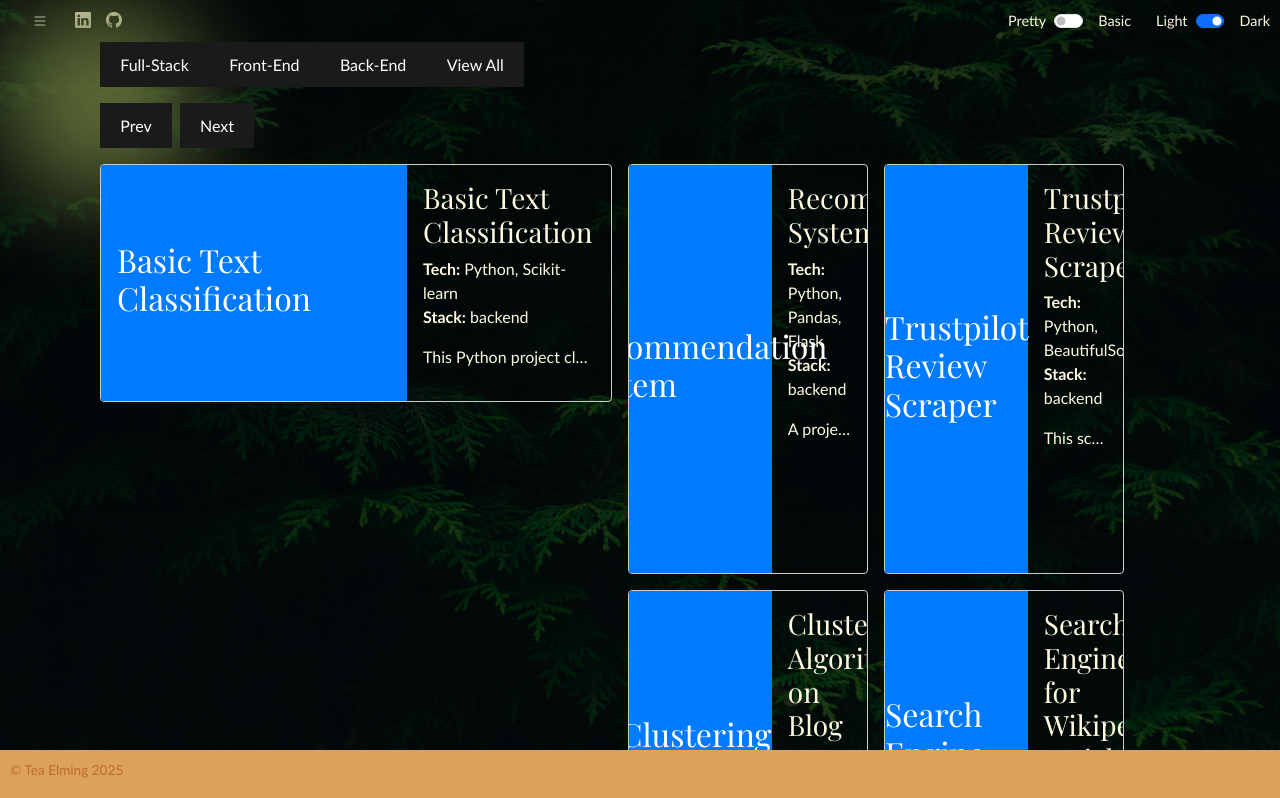
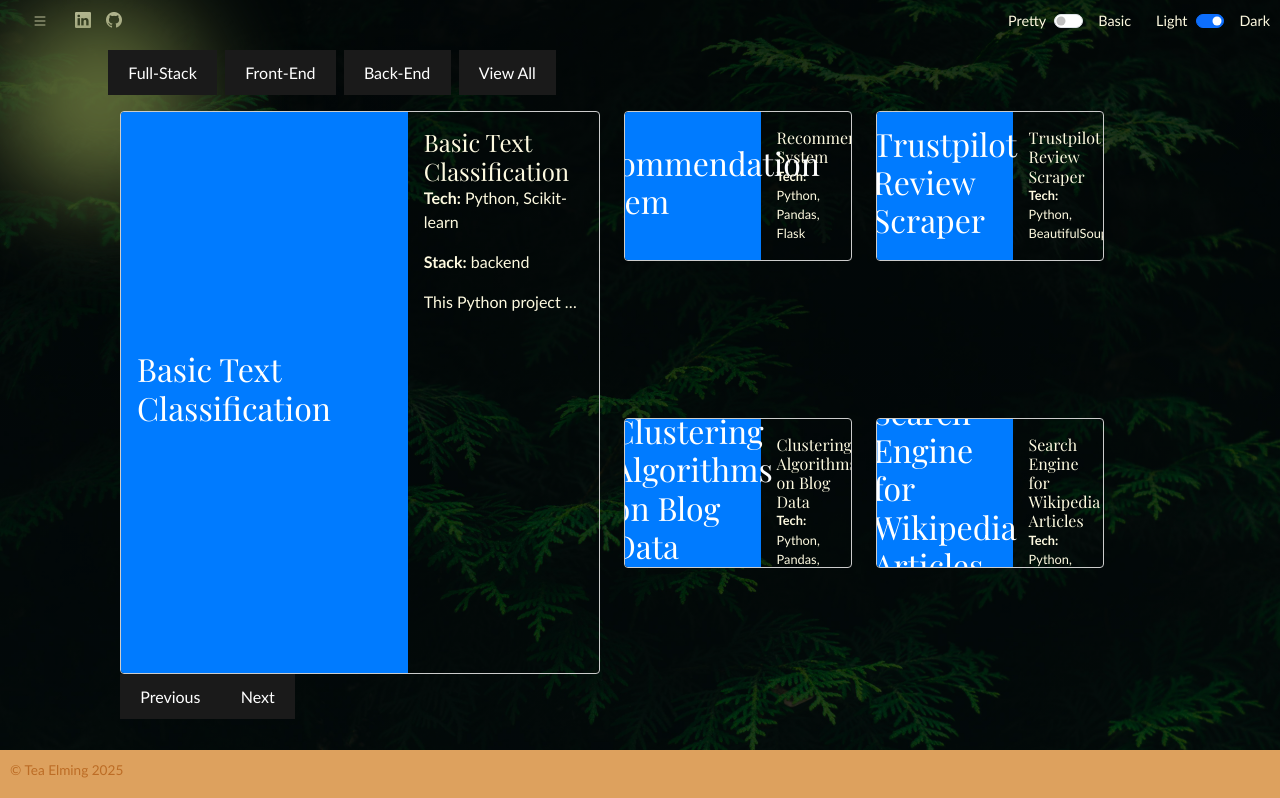
Before and after one commit to TeaElming/TeaElmingPortfolio, a React (Vite) app in the folder my-portfolio/: page /projects in a window 1280 px wide. Shown: the top 798 px of the page. Built offline with nearby package versions, Linux system fonts and the light colour scheme.

Commit message:
Slightly improved formatting

```diff
--- a/my-portfolio/src/components/projects/css/project-card.css
+++ b/my-portfolio/src/components/projects/css/project-card.css
@@ -1,20 +1,44 @@
-/* ProjectCard.css */
-
+/* Base Card Styles */
 .project-card {
   display: flex;
   border: 1px solid #ccc;
   border-radius: 4px;
-  overflow: hidden;
-  min-height: 150px;
+  /* Remove min-height; height is defined in variants */
 }
 
+/* Big Card Styles */
+.project-card[data-variant="big"] {
+  height: calc(100% - 50px);
+  overflow: auto;
+}
+.project-card[data-variant="big"] .card-title {
+  font-size: 1.5rem;
+}
+.project-card[data-variant="big"] .field-title {
+  font-size: 1rem;
+}
+
+/* Small Card Styles */
+.project-card[data-variant="small"] {
+  height: 150px; /* fixed height for small cards */
+  overflow: auto; /* scrollable if content overflows */
+}
+.project-card[data-variant="small"] .card-title {
+  font-size: 1rem;
+}
+.project-card[data-variant="small"] .field-title {
+  font-size: 0.8rem;
+}
+
+/* The rest of your styles remain unchanged */
 .left-media {
   width: 60%;
   position: relative;
+  height: 100%; /* Ensures the media section takes full height */
 }
 
 .blue-fallback {
-  background-color: #007BFF;
+  background-color: #007bff;
   height: 100%;
   color: #fff;
   display: flex;
@@ -50,18 +74,11 @@
   padding: 1rem;
   display: flex;
   flex-direction: column;
-}
-
-.card-title {
-  margin: 0 0 0.5rem;
-}
-
-.fieldTitle {
-  margin: 0;
+  height: 100%; /* Ensures the info section takes full height */
+  overflow-y: auto; /* Scrollable if content overflows */
 }
 
 .hoverable-text {
-  margin-top: 1rem;
   white-space: nowrap;
   overflow: hidden;
   text-overflow: ellipsis;
--- /dev/null
+++ b/my-portfolio/src/components/projects/css/project-list.css
@@ -0,0 +1,48 @@
+.projects-grid {
+  display: flex;
+  gap: 1rem;
+  height: 100%;
+  /* Ensure the grid fills its parent container */
+}
+
+/* Big Card Container takes half the width and full height */
+.big-card-container {
+  width: 50%;
+  height: 100%;
+  display: flex;
+  flex-direction: column;
+  gap: 0.5rem;
+}
+
+/* Big Card: take all available vertical space except the controls */
+.big-card {
+  flex: 1;
+  width: 100%;
+  height: 100%;
+  /* Optionally, ensure the image inside covers the container */
+  overflow: hidden;
+}
+
+/* Controls: remain at the bottom with minimal height */
+.projects-grid-controls {
+  display: flex;
+  justify-content: center;
+  gap: 0.5rem;
+}
+
+/* Small Cards Grid: match the big card in height and width */
+.small-cards-grid {
+  width: 50%;
+  flex: 1;
+  /* Fills the same height as the big-card-container */
+  display: grid;
+  grid-template-columns: 1fr 1fr;
+  grid-template-rows: 1fr 1fr;
+  gap: 1rem;
+}
+
+/* Reduce text size for small project cards */
+.project-card--small {
+  font-size: 0.8rem;
+  /* Adjust value as needed */
+}
--- a/my-portfolio/src/components/projects/project-card.tsx
+++ b/my-portfolio/src/components/projects/project-card.tsx
@@ -14,51 +14,48 @@ interface Project {
 
 interface ProjectCardProps {
 	project: Project
+	variant?: "big" | "small"
 }
 
 const MAX_DESC_LENGTH = 100
 
-const ProjectCard: React.FC<ProjectCardProps> = ({ project }) => {
-  // Combine images + optional video for carousel
+const ProjectCard: React.FC<ProjectCardProps> = ({
+	project,
+	variant = "big",
+}) => {
 	const mediaItems = [
 		...project.imgs.map((img) => ({ type: "image", src: img })),
 		...(project.video ? [{ type: "video", src: project.video }] : []),
 	]
+
 	const [mediaIndex, setMediaIndex] = useState(0)
 
-  // Truncate each line of description if necessary
 	const truncatedDescription = project.description
 		.map((desc) =>
-      desc.length > MAX_DESC_LENGTH ? desc.slice(0, MAX_DESC_LENGTH) + "..." : desc
+			desc.length > MAX_DESC_LENGTH
+				? desc.slice(0, MAX_DESC_LENGTH) + "..."
+				: desc
 		)
 		.join(" ")
 
 	return (
-    <div className="project-card">
-      {/* Left side (media) */}
+		// Use a data attribute to indicate the card variant
+		<div className="project-card" data-variant={variant}>
 			<div className="left-media">
 				{mediaItems.length === 0 ? (
-          // Fallback if no media
 					<div className="blue-fallback">
 						<h2>{project.title}</h2>
 					</div>
-        ) : (
-          <>
-            {mediaItems[mediaIndex].type === "image" ? (
+				) : mediaItems[mediaIndex].type === "image" ? (
 					<img
 						src={mediaItems[mediaIndex].src}
 						alt={project.title}
 						className="media"
 					/>
 				) : (
-              <video
-                src={mediaItems[mediaIndex].src}
-                controls
-                className="media"
-              />
+					<video src={mediaItems[mediaIndex].src} controls className="media" />
 				)}
 
-            {/* "Dots" for multiple media items */}
 				{mediaItems.length > 1 && (
 					<div className="dots-container">
 						{mediaItems.map((_, i) => (
@@ -71,23 +68,17 @@ const ProjectCard: React.FC<ProjectCardProps> = ({ project }) => {
 						))}
 					</div>
 				)}
-          </>
-        )}
 			</div>
 
-      {/* Right side (info) */}
 			<div className="right-info">
 				<h3 className="card-title">{project.title}</h3>
-        <p className="fieldTitle">
+				<p className="field-title">
 					<strong>Tech:</strong> {project.technologies.join(", ")}
 				</p>
-        <p className="fieldTitle">
+				<p className="field-title">
 					<strong>Stack:</strong> {project.stack}
 				</p>
-        <p
-          className="hoverable-text"
-          title={project.description.join("\n")} // shows full text on hover
-        >
+				<p className="hoverable-text" title={project.description.join("\n")}>
 					{truncatedDescription}
 				</p>
 			</div>
--- a/my-portfolio/src/components/projects/project-list.tsx
+++ b/my-portfolio/src/components/projects/project-list.tsx
@@ -1,6 +1,11 @@
 /** @format */
 import React, { useState } from "react"
 import ProjectCard from "./project-card"
+import "./css/project-list.css"
+
+import Container from "react-bootstrap/Container"
+import Row from "react-bootstrap/Row"
+import Col from "react-bootstrap/Col"
 
 interface Project {
 	title: string
@@ -12,18 +17,18 @@ interface Project {
 	video: string
 }
 
-interface ProjectsGridProps {
+interface ProjectsCarouselProps {
 	projects: Project[]
 }
 
-const ProjectsGrid: React.FC<ProjectsGridProps> = ({ projects }) => {
+const ProjectsCarousel: React.FC<ProjectsCarouselProps> = ({ projects }) => {
 	const [bigIndex, setBigIndex] = useState(0)
 
 	if (!projects || projects.length === 0) {
 		return <div>No projects found.</div>
 	}
 
-	// Handy mod function to avoid negative indexes
+	// Handy mod function to ensure we wrap around properly
 	const mod = (n: number, m: number) => ((n % m) + m) % m
 
 	const nextProject = () => {
@@ -34,51 +39,50 @@ const ProjectsGrid: React.FC<ProjectsGridProps> = ({ projects }) => {
 		setBigIndex((prev) => mod(prev - 1, projects.length))
 	}
 
-	// The big (featured) project
+	// The featured project
 	const bigProject = projects[bigIndex]
 
-	// Next four projects (just for demonstration)
-	// If you have fewer than 5 projects total, you can adjust how to display them.
-	const smallProjects: Project[] = []
+	// Next four projects for the 2x2 preview grid
+	const previewProjects: Project[] = []
 	for (let i = 1; i <= 4; i++) {
-		smallProjects.push(projects[mod(bigIndex + i, projects.length)])
+		previewProjects.push(projects[mod(bigIndex + i, projects.length)])
 	}
 
 	return (
-		<div>
-			{/* Controls */}
-			<div style={{ marginBottom: "1rem" }}>
-				<button onClick={prevProject}>Prev</button>
-				<button onClick={nextProject} style={{ marginLeft: "0.5rem" }}>
-					Next
-				</button>
-			</div>
-
-			{/* Layout */}
-			<div style={{ display: "flex" }}>
-				{/* Left Column: Big Card */}
-				<div style={{ width: "50%", marginRight: "1rem" }}>
-					{/* You might pass in an extra prop to tell ProjectCard to show “as much info as possible.” */}
-					<ProjectCard project={bigProject} />
-				</div>
-
-				{/* Right Column: 2x2 grid of mini cards */}
-				<div
-					style={{
-						width: "50%",
-						display: "grid",
-						gridTemplateColumns: "1fr 1fr",
-						gridTemplateRows: "1fr 1fr",
-						gap: "1rem",
-					}}
-				>
-					{smallProjects.map((sp, idx) => (
-						<ProjectCard project={sp} key={idx} />
-					))}
-				</div>
-			</div>
-		</div>
+		<Container fluid style={{ height: "100%" }}>
+			<Row className="project-carousel" style={{ height: "100%" }}>
+				{/* Left Column: Featured Project + Navigation */}
+				<Col md={6} style={{ height: "100%" }}>
+					<div className="big-project" style={{ height: "100%" }}>
+						<ProjectCard project={bigProject} variant="big" />
+						<div className="navigation-buttons">
+							<button onClick={prevProject}>Previous</button>
+							<button onClick={nextProject}>Next</button>
+						</div>
+					</div>
+				</Col>
+				{/* Right Column: 2x2 Grid of Previews */}
+				<Col md={6} style={{ height: "100%" }}>
+					<div className="preview-projects" style={{ height: "100%" }}>
+						<Row style={{ height: "50%" }}>
+							{previewProjects.slice(0, 2).map((project, index) => (
+								<Col key={index} xs={6}>
+									<ProjectCard project={project} variant="small" />
+								</Col>
+							))}
+						</Row>
+						<Row style={{ height: "50%" }}>
+							{previewProjects.slice(2, 4).map((project, index) => (
+								<Col key={index} xs={6}>
+									<ProjectCard project={project} variant="small" />
+								</Col>
+							))}
+						</Row>
+					</div>
+				</Col>
+			</Row>
+		</Container>
 	)
 }
 
-export default ProjectsGrid
+export default ProjectsCarousel
--- a/my-portfolio/src/pages/pretty/Projects.tsx
+++ b/my-portfolio/src/pages/pretty/Projects.tsx
@@ -1,14 +1,15 @@
 /** @format */
 import React, { useState, useEffect } from "react"
-import ProjectsGrid from "../../components/projects/project-list"
+import ProjectsCarousel from "../../components/projects/project-list"
+import "./css/Projects.css" // <-- import the new CSS file here
 
 const ProjectsP: React.FC = () => {
   const [projects, setProjects] = useState([])
+
   useEffect(() => {
     fetch("/json/projects.json")
       .then((response) => response.json())
       .then((data) => {
-				// data should look like: { "projects": [ ... ] }
         setProjects(data.projects)
       })
       .catch((error) => {
@@ -17,18 +18,18 @@ const ProjectsP: React.FC = () => {
   }, [])
 
   return (
-		<div>
+    <div className="projects-container">
       {/* Button Section */}
-			<div>
+      <div className="projects-button-section">
         <button>Full-Stack</button>
         <button>Front-End</button>
         <button>Back-End</button>
         <button>View All</button>
       </div>
 
-			{/* ProjectCard Example */}
-			<div style={{ marginTop: "1rem" }}>
-				<ProjectsGrid projects={projects} />
+      {/* Projects Grid Area */}
+      <div className="projects-list-section">
+        <ProjectsCarousel projects={projects} />
       </div>
     </div>
   )
--- /dev/null
+++ b/my-portfolio/src/pages/pretty/css/Projects.css
@@ -0,0 +1,32 @@
+.projects-container {
+  /* Take up the full window height minus navbar/footer, if desired */
+  height: calc(100vh - var(--navbar-height) - var(--footer-height));
+  /* Hide overflow to prevent page scrolling if content is large */
+  overflow: hidden;
+  display: flex;
+  flex-direction: column;
+  padding: 0.5rem;
+}
+
+.projects-button-section {
+  /* Style your button row here */
+  display: flex;
+  gap: 0.5rem;
+  margin-bottom: 1rem;
+}
+
+.projects-list-section {
+  /* Fill remaining space and allow scrolling inside if needed */
+  flex: 1;
+  overflow: auto;
+}
+
+/* Optional: style the scrollbar for .projects-list-section */
+.projects-list-section::-webkit-scrollbar {
+  width: 6px;
+}
+
+.projects-list-section::-webkit-scrollbar-thumb {
+  background-color: #aaa;
+  border-radius: 3px;
+}
```
Lines whose indentation alone changed are shown as unchanged.
